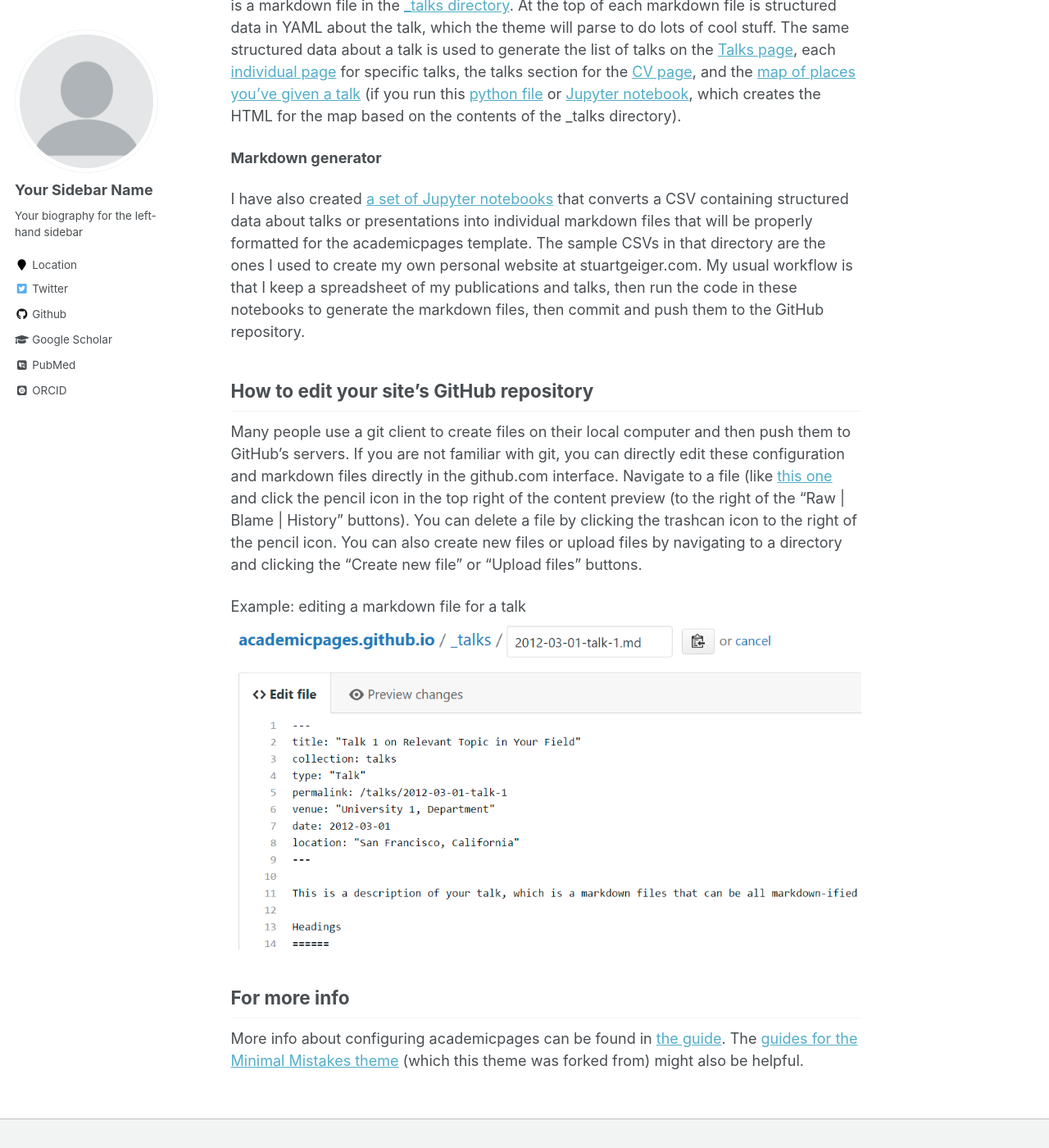
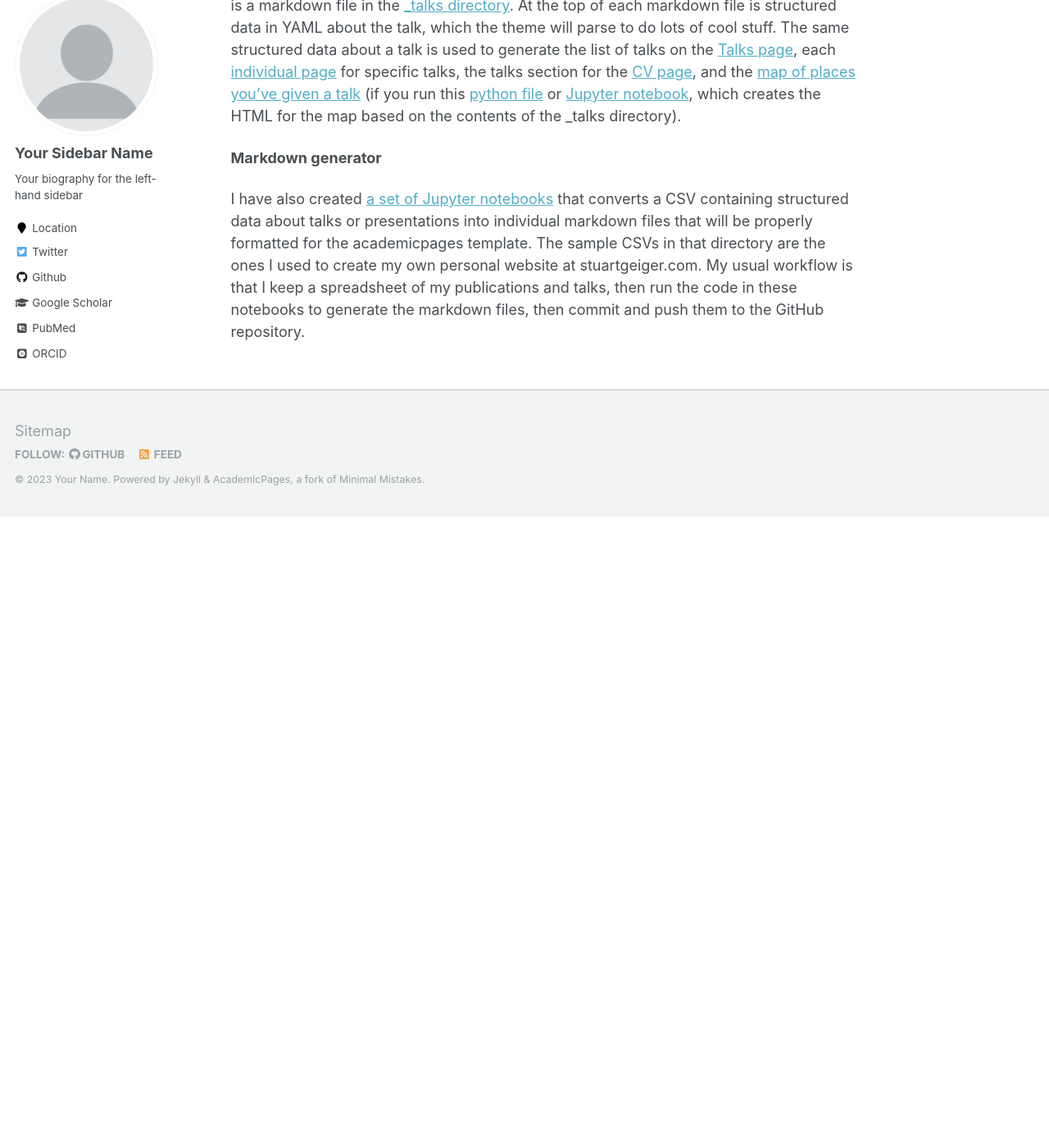
Before and after one commit to HaotianZhangAI4Science/HaotianZhangAI4Science.github.io, a Jekyll site: the page built from _pages/about.md, in a window 1280 px wide and 1400 px high, scrolled down 1843 px. Shown: the whole window at 82% size. Built offline with Jekyll 4.4.1, drawn with Linux system fonts in a browser that asks for light colours; some web fonts are replaced; after the commit the page ends 2473 px from its top, so only the background shows below that.

Commit message:
Update about.md

```diff
--- a/_pages/about.md
+++ b/_pages/about.md
@@ -37,14 +37,3 @@ For site content, there is one markdown file for each type of content, which are
 
 I have also created [a set of Jupyter notebooks](https://github.com/academicpages/academicpages.github.io/tree/master/markdown_generator
 ) that converts a CSV containing structured data about talks or presentations into individual markdown files that will be properly formatted for the academicpages template. The sample CSVs in that directory are the ones I used to create my own personal website at stuartgeiger.com. My usual workflow is that I keep a spreadsheet of my publications and talks, then run the code in these notebooks to generate the markdown files, then commit and push them to the GitHub repository.
-
-How to edit your site's GitHub repository
-------
-Many people use a git client to create files on their local computer and then push them to GitHub's servers. If you are not familiar with git, you can directly edit these configuration and markdown files directly in the github.com interface. Navigate to a file (like [this one](https://github.com/academicpages/academicpages.github.io/blob/master/_talks/2012-03-01-talk-1.md) and click the pencil icon in the top right of the content preview (to the right of the "Raw | Blame | History" buttons). You can delete a file by clicking the trashcan icon to the right of the pencil icon. You can also create new files or upload files by navigating to a directory and clicking the "Create new file" or "Upload files" buttons.
-
-Example: editing a markdown file for a talk
-![Editing a markdown file for a talk](/images/editing-talk.png)
-
-For more info
-------
-More info about configuring academicpages can be found in [the guide](https://academicpages.github.io/markdown/). The [guides for the Minimal Mistakes theme](https://mmistakes.github.io/minimal-mistakes/docs/configuration/) (which this theme was forked from) might also be helpful.
```
